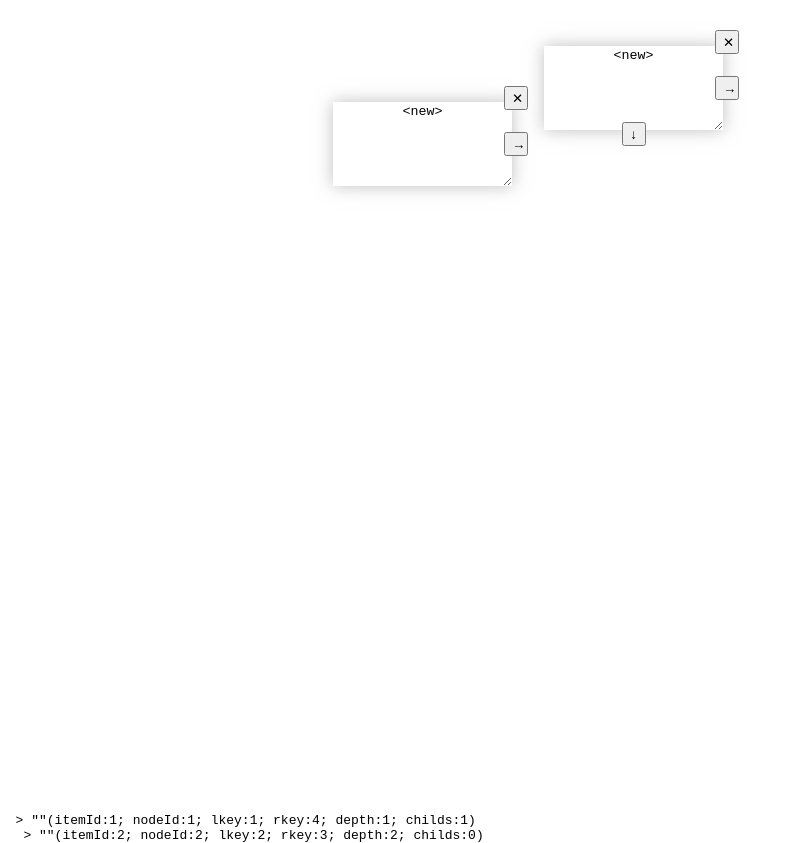
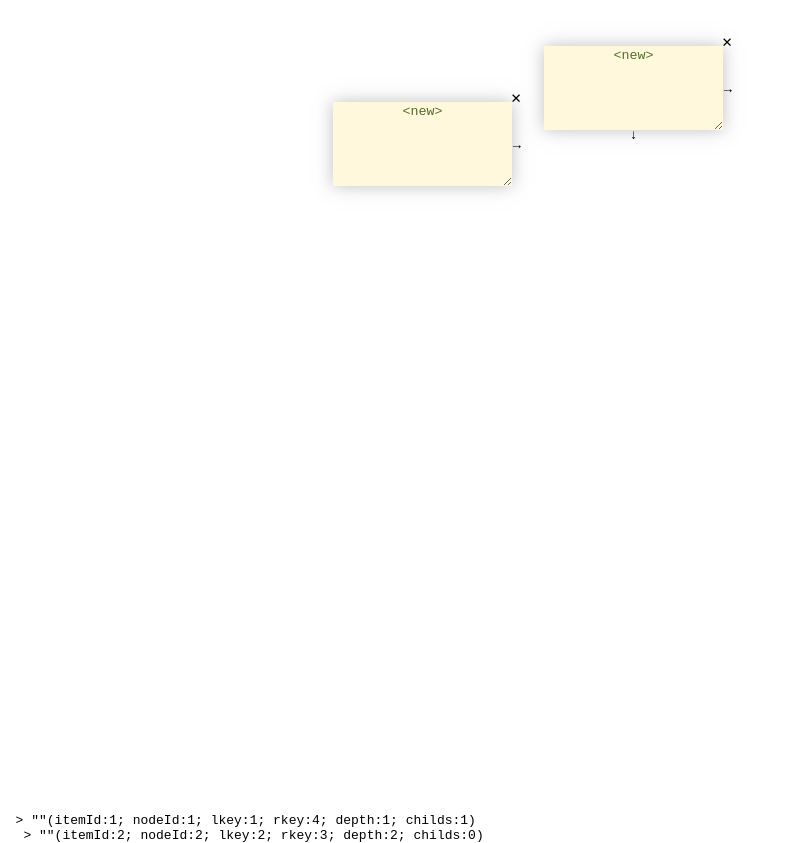
Before and after one commit to iegik/mindmap, a website with bundled scripts: page public/index.html in a window 1280 px wide. Both pictures are taken after a click on the button "Add node". Shown: the whole page, without its empty margins (0-786 px from the left). Built offline with nearby package versions, Linux system fonts and the light colour scheme.

Commit message:
Improve card styles

```diff
--- a/src/main.scss
+++ b/src/main.scss
@@ -16,6 +16,8 @@
 
   --mind-map-item-width: 10rem;
   --mind-map-item-height: 5rem;
+  --mind-map-item-bg-color: cornsilk;
+  --mind-map-item-fg-color: darkolivegreen;
 }
 
 html,
--- a/src/mind-map-item/mind-map-item.scss
+++ b/src/mind-map-item/mind-map-item.scss
@@ -19,6 +19,8 @@
   min-width: var(--mind-map-item-width);
   min-height: var(--mind-map-item-height);
   border: none;
+  background-color: var(--mind-map-item-bg-color);
+  color: var(--mind-map-item-fg-color);
 }
 
 .mindMapItem__subitems {
@@ -51,6 +53,11 @@
   right: -1rem;
   width: 1.5rem;
   height: 1.5rem;
+  background-color: transparent;
+  border: none;
+  &:hover {
+    font-size: larger;
+  }
 }
 
 .mindMapItem__addSubNode {
@@ -58,6 +65,11 @@
   bottom: -1rem;
   width: 1.5rem;
   height: 1.5rem;
+  background-color: transparent;
+  border: none;
+  &:hover {
+    font-size: larger;
+  }
 }
 
 .mindMapItem__removeNode {
@@ -66,4 +78,9 @@
   right: -1rem;
   width: 1.5rem;
   height: 1.5rem;
+  background-color: transparent;
+  border: none;
+  &:hover {
+    font-size: larger;
+  }
 }
```
